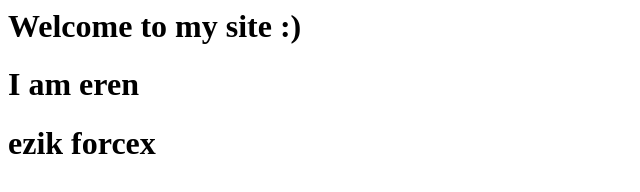
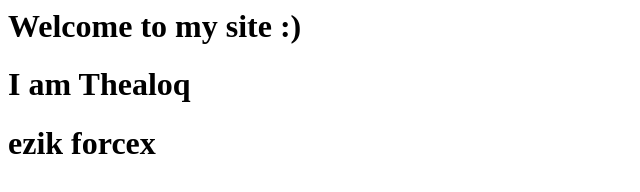
Before and after one commit to Thealoq/thealoq.github.io, a plain HTML site: page index.html in a window 1280 px wide. Shown: the whole page, without its empty margins (0-640 px from the left). Drawn offline with Linux system fonts and the light colour scheme.

Commit message:
Update index.html

```diff
--- a/index.html
+++ b/index.html
@@ -4,7 +4,7 @@
     <body cz-shortcut-listen="true">
 
     <h1>Welcome to my site :)</h1>
-    <h1>I am eren</h1>
+    <h1>I am Thealoq</h1>
       <h1>ezik forcex</h1>
 
 
```
